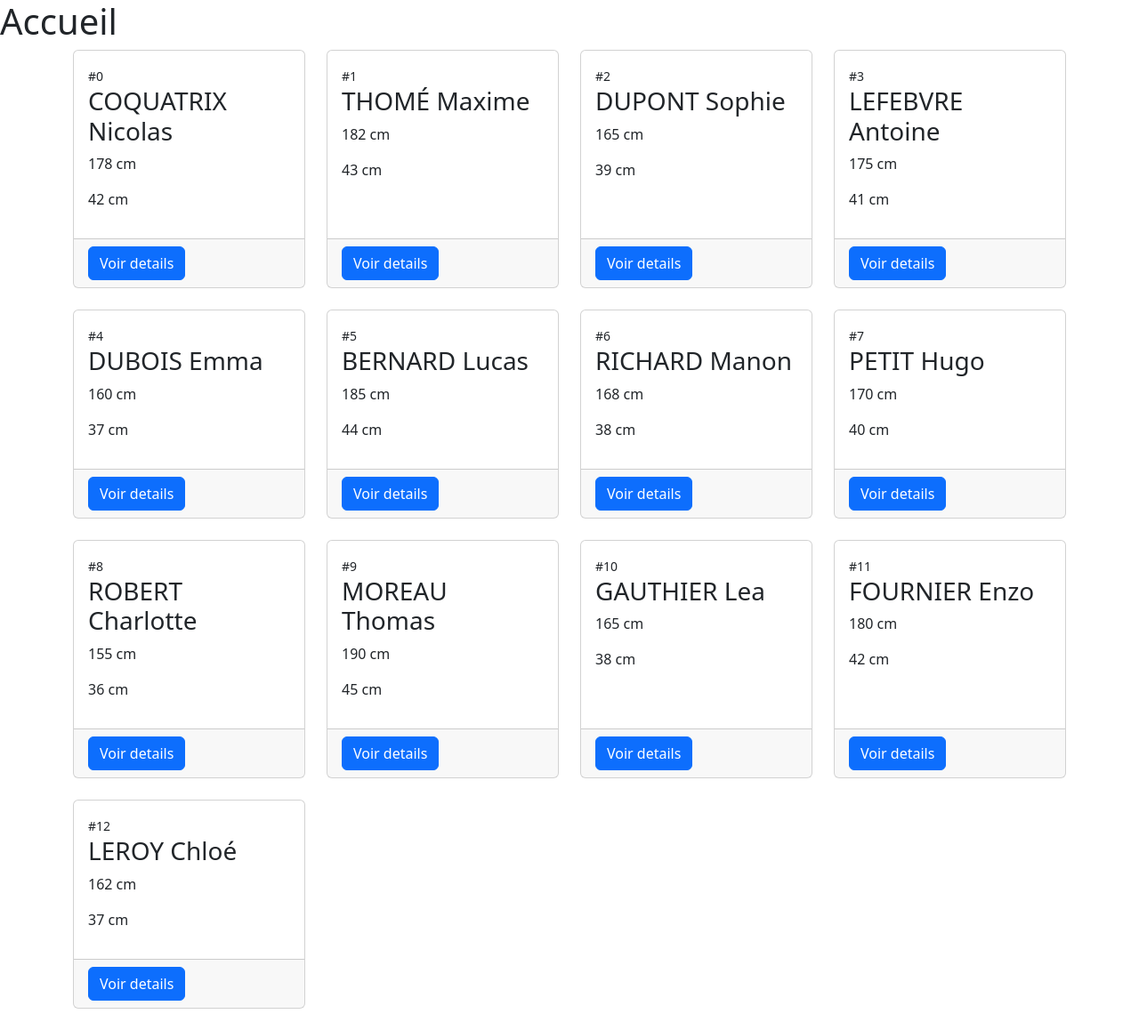
After one commit to KevinBRIQUET/DevWeb1-PHP, a PHP site: page / in a window 1280 px wide. The commit adds this page. Shown: the whole page at 89% size. Run offline with PHP 8.4, Linux system fonts and the light colour scheme.

Commit message:
Ajout de la séance 5

```diff
--- a/Cours/quatrieme_cours/css/styles.css
+++ b/Cours/cinquieme_cours/css/styles.css
@@ -7,9 +7,6 @@ body{
     margin: 0;
 }
 
-h1{
-    text-align: center;
-}
 
 .container{
     max-width: 1440px;
@@ -23,7 +20,7 @@ h1{
 
 .flex-col{
     width: 25%;
-    padding: 0.5rem;
+    padding: 0.5em;
 }
 
 @media screen and (max-width: 767px){
--- a/Cours/quatrieme_cours/index.php
+++ b/Cours/cinquieme_cours/data/stagiaires.php
@@ -1,6 +1,5 @@
 <?php
 
-// Traitements et/ou préparations des données
 $stagiaires = [
     [
         'nom' => 'COQUATRIX',
@@ -81,6 +80,3 @@ $stagiaires = [
         'taille' => 162
     ]
 ];
-
-// Affichage du template HTML
-require 'templates/home.html.php';
--- /dev/null
+++ b/Cours/cinquieme_cours/index.php
@@ -0,0 +1,7 @@
+<?php
+
+require 'data/stagiaires.php';
+$title = "Accueil";
+
+// Affichage du template HTML
+require 'templates/home.html.php';
--- /dev/null
+++ b/Cours/cinquieme_cours/templates/404.html.php
@@ -0,0 +1,6 @@
+<?php require 'templates/inc.top.html.php'; ?>
+    <h1>Oups..</h1>
+    <h2>Erreur 404</h2>
+    <p>Cette page ou cette ressource est introuvable.</p>
+    <a href="/">Retour à la page d'accueil</a>
+<?php require 'templates/inc.bottom.html.php'; ?>
--- /dev/null
+++ b/Cours/cinquieme_cours/templates/details.html.php
@@ -0,0 +1,3 @@
+<?php require 'templates/inc.top.html.php'; ?>
+    <h1><?= $stagiaire['prénom'] ?> <?= $stagiaire['nom'] ?></h1>
+<?php require 'templates/inc.bottom.html.php'; ?>
--- /dev/null
+++ b/Cours/cinquieme_cours/templates/home.html.php
@@ -0,0 +1,24 @@
+<?php require 'templates/inc.top.html.php'; ?>
+    <h1>Accueil</h1>
+
+    <div class="container">
+
+        <div class="row">
+            <?php foreach($stagiaires as $indice => $stagiaire): ?>
+            <div class="col-sm-6 col-md-4 col-lg-3 mb-4">
+                <div class="card h-100">
+                    <div class="card-body">
+                        <small>#<?= $indice ?></small>
+                        <h3><?= $stagiaire['nom'] ?> <?= $stagiaire['prénom'] ?></h3>
+                        <p><?= $stagiaire['taille'] ?> cm</p>
+                        <p><?= $stagiaire['pointure'] ?> cm</p>
+                    </div>
+                    <div class="card-footer">
+                        <a href="/details.php?id=<?= $indice ?>" class="btn btn-primary">Voir details</a>
+                    </div>
+                </div>
+            </div>
+            <?php endforeach; ?>
+        </div>
+    </div>
+<?php require 'templates/inc.bottom.html.php'; ?>
--- /dev/null
+++ b/Cours/cinquieme_cours/templates/inc.bottom.html.php
@@ -0,0 +1,11 @@
+</main>
+<footer>
+    <!-- place footer here -->
+</footer>
+<!-- Bootstrap JavaScript Libraries -->
+<script src="https://cdn.jsdelivr.net/npm/@popperjs/core@2.11.8/dist/umd/popper.min.js" integrity="sha384-I7E8VVD/ismYTF4hNIPjVp/Zjvgyol6VFvRkX/vR+Vc4jQkC+hVqc2pM8ODewa9r" crossorigin="anonymous"></script>
+
+<script src="https://cdn.jsdelivr.net/npm/bootstrap@5.3.2/dist/js/bootstrap.min.js" integrity="sha384-BBtl+eGJRgqQAUMxJ7pMwbEyER4l1g+O15P+16Ep7Q9Q+zqX6gSbd85u4mG4QzX+" crossorigin="anonymous"></script>
+</body>
+
+</html>
--- /dev/null
+++ b/Cours/cinquieme_cours/templates/inc.top.html.php
@@ -0,0 +1,25 @@
+<!doctype html>
+<html lang="en">
+    <head>
+        <title><?= $title ?? 'Erreur 404' ?></title>
+        <!-- Required meta tags -->
+        <meta charset="utf-8" />
+        <meta
+            name="viewport"
+            content="width=device-width, initial-scale=1, shrink-to-fit=no"
+        />
+
+        <!-- Bootstrap CSS v5.2.1 -->
+        <link
+            href="https://cdn.jsdelivr.net/npm/bootstrap@5.3.2/dist/css/bootstrap.min.css"
+            rel="stylesheet"
+            integrity="sha384-T3c6CoIi6uLrA9TneNEoa7RxnatzjcDSCmG1MXxSR1GAsXEV/Dwwykc2MPK8M2HN"
+            crossorigin="anonymous"
+        />
+    </head>
+
+    <body>
+        <header>
+            <!-- place navbar here -->
+        </header>
+        <main>
```
Also changed, not shown: Cours/cinquieme_cours/details.php (added, +26 -0 lines), Cours/quatrieme_cours/templates/home.html.php (deleted, +0 -27 lines).
